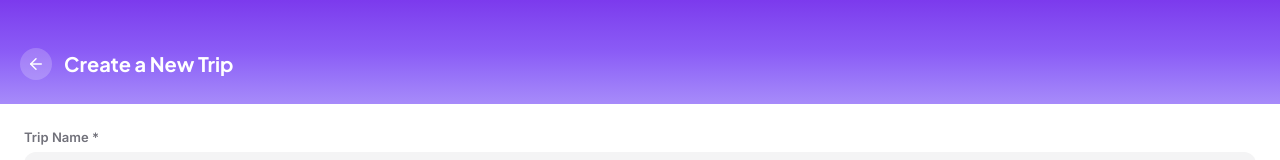
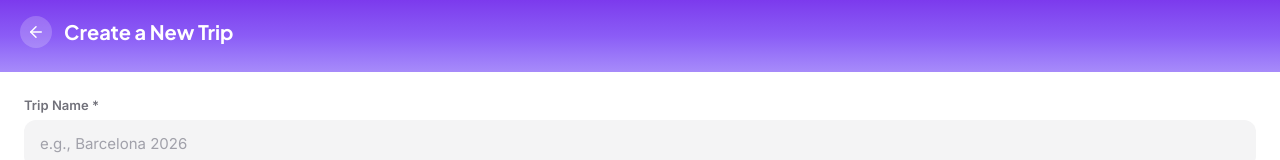
Before and after one commit to nwinnie450/TripPlanner, a Next.js app: page /create in a window 1280 px wide. Shown: the top 160 px of the page. Built offline with nearby package versions, Linux system fonts and the light colour scheme; no server answers.

Commit message:
Reduce top padding on Create Trip header
Co-Authored-By: Claude Opus 4.6 <noreply@anthropic.com>

```diff
--- a/src/app/create/page.tsx
+++ b/src/app/create/page.tsx
@@ -114,7 +114,7 @@ export default function CreateTripPage() {
   return (
     <div className="min-h-screen bg-white">
       {/* Purple gradient header */}
-      <div className="bg-gradient-to-b from-[#7C3AED] via-[#8B5CF6] to-[#A78BFA] px-5 pb-6 pt-12">
+      <div className="bg-gradient-to-b from-[#7C3AED] via-[#8B5CF6] to-[#A78BFA] px-5 pb-6 pt-4">
         <div className="flex items-center gap-3">
           <Link
             href="/"
```
